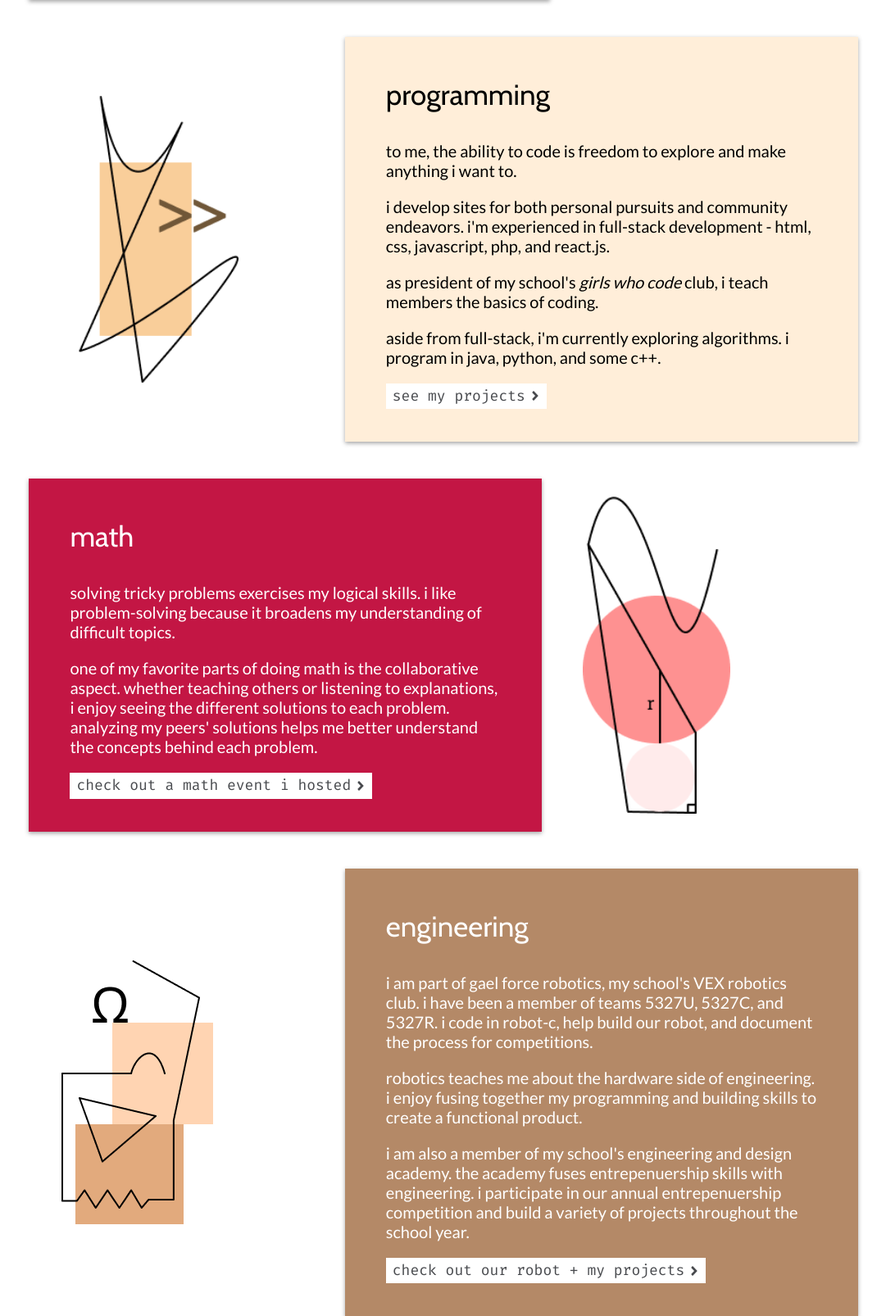
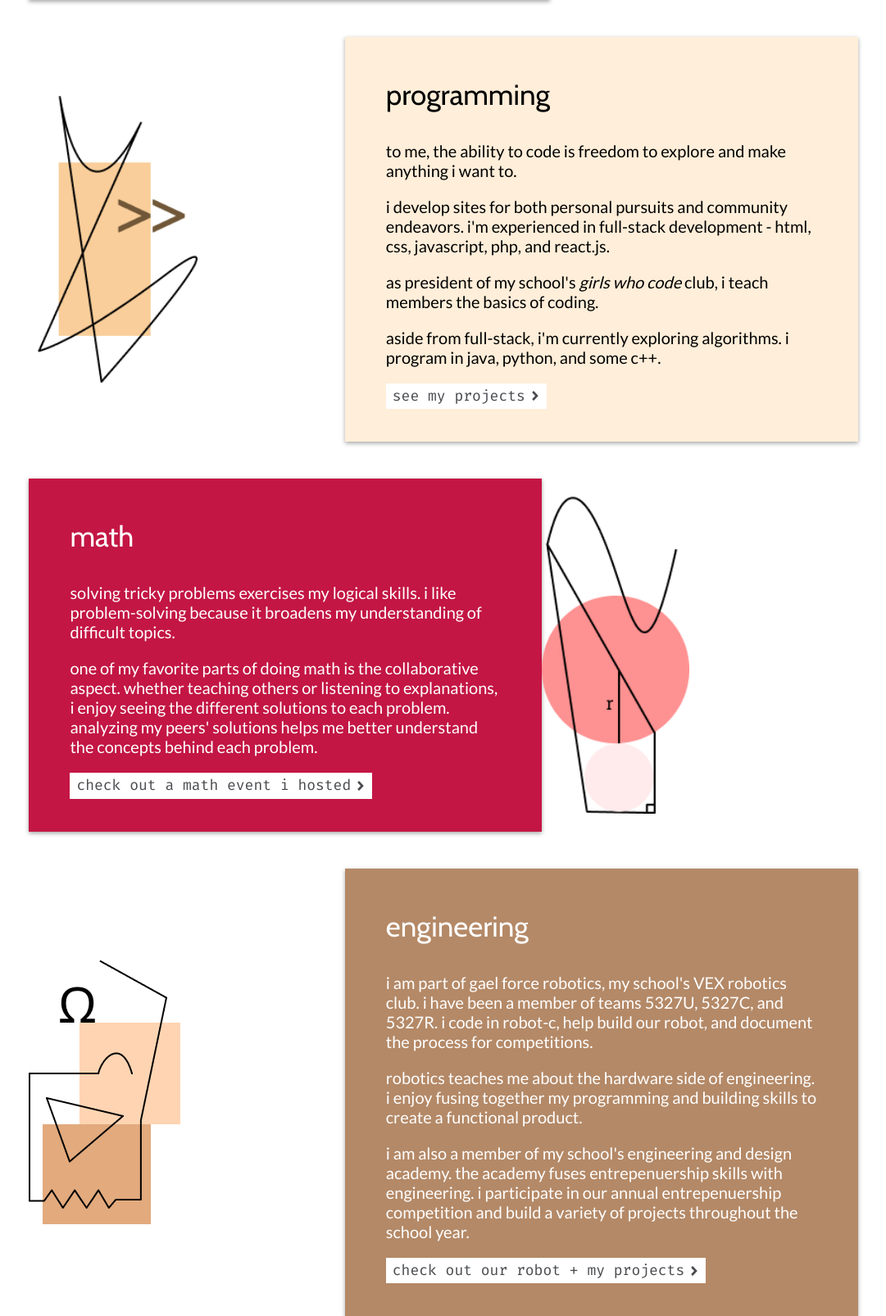
Before and after one commit to graceliu1/personal-portfolio, a Gatsby site: page / in a window 1280 px wide. Shown: the part 739-2345 px from the top of the page at 82% size, without its empty margins (99-1180 px from the left). Built offline with nearby package versions, Linux system fonts and the light colour scheme; Gatsby itself is replaced by a stand-in of ours.

Commit message:
Update section.module.css

```diff
--- a/src/components/section.module.css
+++ b/src/components/section.module.css
@@ -95,27 +95,36 @@
 
 .sectionImage2 {
     align-self:center;
-    margin-left: 50px;
+     justify-content: center;
+    /*
+    margin-left: 50px;*/
     width: 230px;
 }
 .sectionImage3 {
     align-self:center;
-    margin-left: 50px;
+     justify-content: center;/*
+    margin-left: 50px;*/
     width: 180px;
 }
 
 .sectionImage4 {
     align-self: center;
-    margin-left: 40px;
+     justify-content: center;
+    /*
+    margin-left: 40px;*/
 }
 
 .sectionImage5 {
     align-self: center;
     width: 180px;
-    margin-left: 40px;
+    /*
+    margin-left: 40px;*/
+     justify-content: center;
 }
 
 .sectionImage6 {
     align-self: center;
-    margin-left: 50px;
+    /*
+    margin-left: 50px;*/
+     justify-content: center;
 }
```
